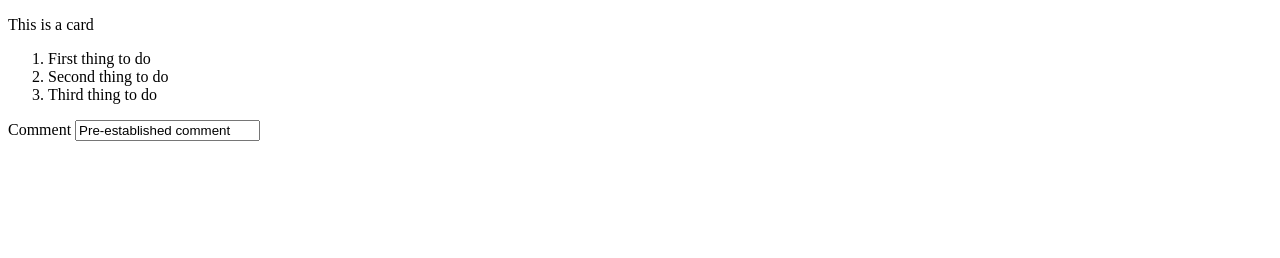
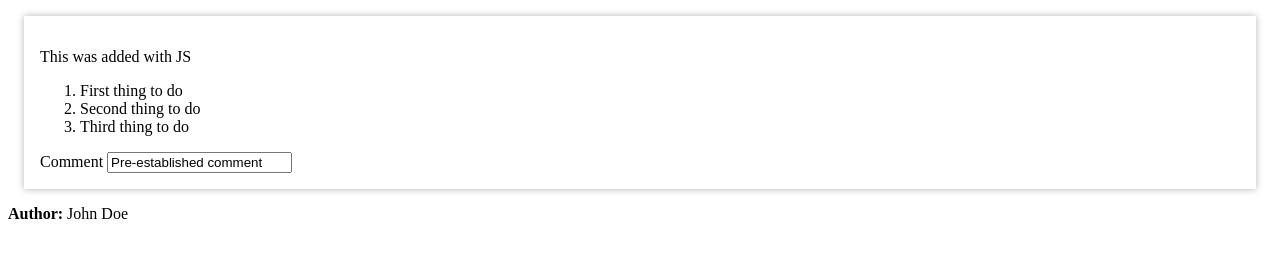
Before and after one commit to CristinaChifor/session14JS24.08.24, a plain HTML site: page index.html in a window 1280 px wide. Drawn offline with Linux system fonts and the light colour scheme.

Commit message:
Adds Manipulate de DOM examples(WIP)

```diff
--- a/index.html
+++ b/index.html
@@ -4,10 +4,11 @@
     <meta charset="UTF-8">
     <meta name="viewport" content="width=device-width, initial-scale=1.0">
     <title>Document Object Model (DOM)</title>
+    <link rel="stylesheet" href="./style.css">
 </head>
 <body>
 
-    <div id="card">
+    <article id="card">
         <p>This is a card</p>
 
         <ol>
@@ -17,7 +18,11 @@
         </ol>
         <label for="comment">Comment</label>
         <input type="text" id="comment" name="comment">
-    </div>
+    </article>
+
+    <footer>
+        Footer
+    </footer>
     <script src="./script.js"></script>
 
 </body>
--- a/script.js
+++ b/script.js
@@ -58,3 +58,19 @@ comment[0].value = "Pre-established comment";
 
  const allToDos = document.querySelectorAll("#card > ol > .todo-item");
  console.log(allToDos);
+
+//  Manipulate the DOM
+
+/** 1. Manipularea unui element
+ * textContent și innerHTML:
+ * Aceste proprietati permit accesarea si modificarea
+ * continutului text al unui element.
+ * textContent returnează sau setează doar textul,
+ * in timp ce innerHTML permite lucrul cu conținut HTML.
+ */
+
+const p = document.querySelector("p");
+p.textContent = "This was added with JS";
+
+const footer = document.querySelector("footer");
+footer.innerHTML = "<strong>Author: </strong><span>John Doe</span>";
--- /dev/null
+++ b/style.css
@@ -0,0 +1,5 @@
+#card {
+    box-shadow: 0 0 7px 0 rgba(0, 0, 0, 0.3);
+    margin: 1em;
+    padding: 1em;
+}
```
